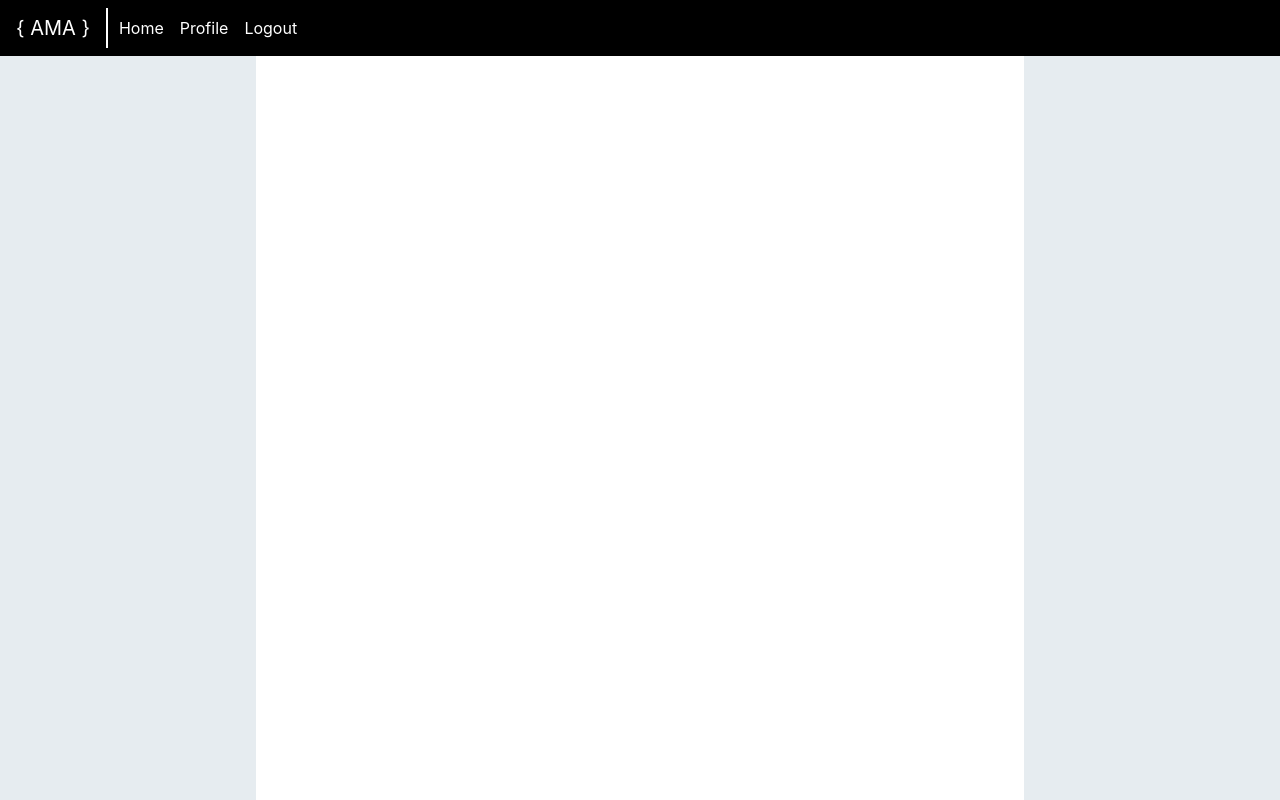
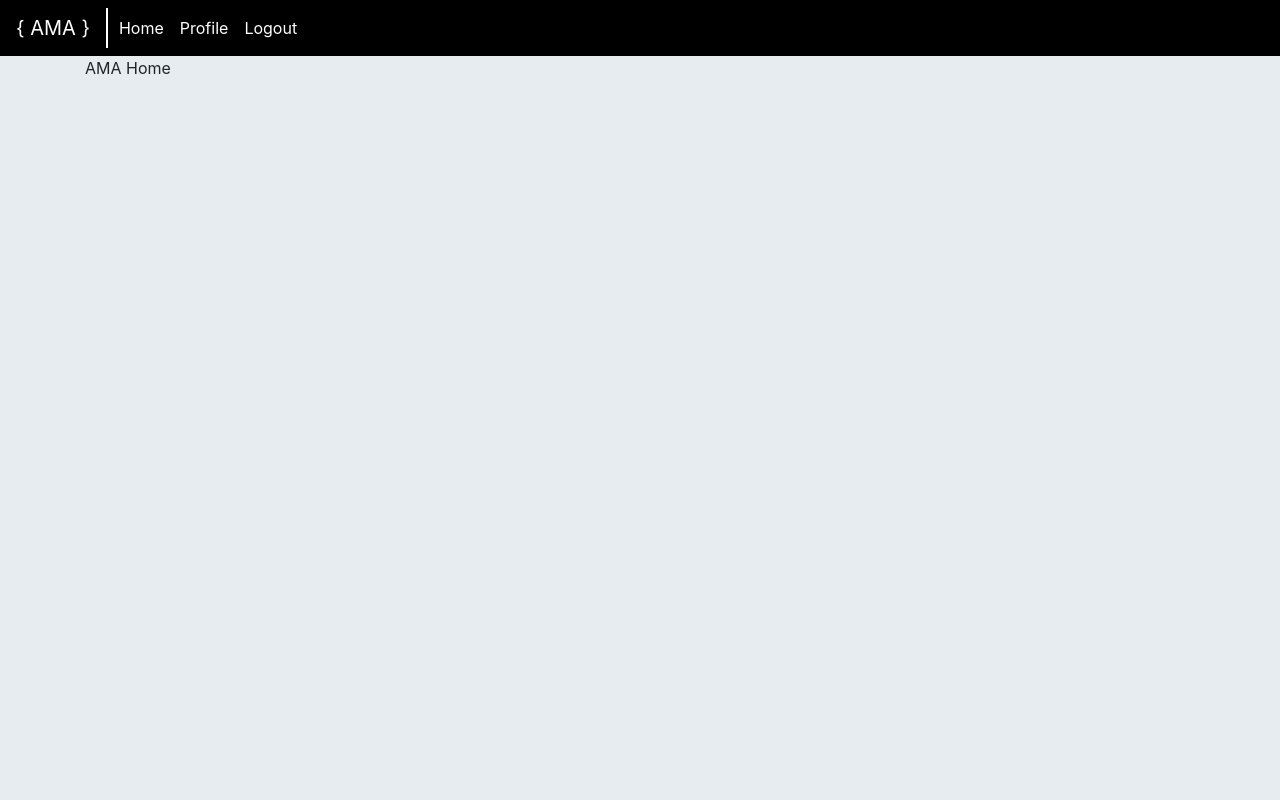
Before and after one commit to En14c/AMA, a Flask app: page / in a window 1280 px wide. Run offline with Flask 2, Linux system fonts and the light colour scheme; the visitor is signed in with stand-in values (Sample User, id 1); parts of the project's set-up code (start-up, migrations or seed data) failed here and were passed over; some libraries are stand-ins or nearby versions.

Commit message:
make the navbar non-fixed and change the styling of the content container in the home page

```diff
--- a/app/static/home.css
+++ b/app/static/home.css
@@ -7,11 +7,11 @@
     background-color: #E6ECF0;
 }
 
-.container {
+.page-content {
     height: 100%;
     width: 60%;
     background-color: #fff;
-  }
+}
 
 .text-wrap-break {
     word-wrap: break-word;
--- a/app/templates/base.html
+++ b/app/templates/base.html
@@ -23,7 +23,7 @@
 
     <body>
         {% block page_content %}
-        <nav class="navbar navbar-expand-lg navbar-dark fixed-top" style="background-color: #000000">
+        <nav class="navbar navbar-expand-lg navbar-dark" style="background-color: #000000">
             <a class="navbar-brand" href="#">&#123; AMA &#125;</a>
             <div class="vertical-separator"></div>
             <button class="navbar-toggler" type="button" data-toggle="collapse" data-target="#navbarContent" aria-controls="navbarContent" aria-expanded="false" aria-label="Toggle navigation">
```
